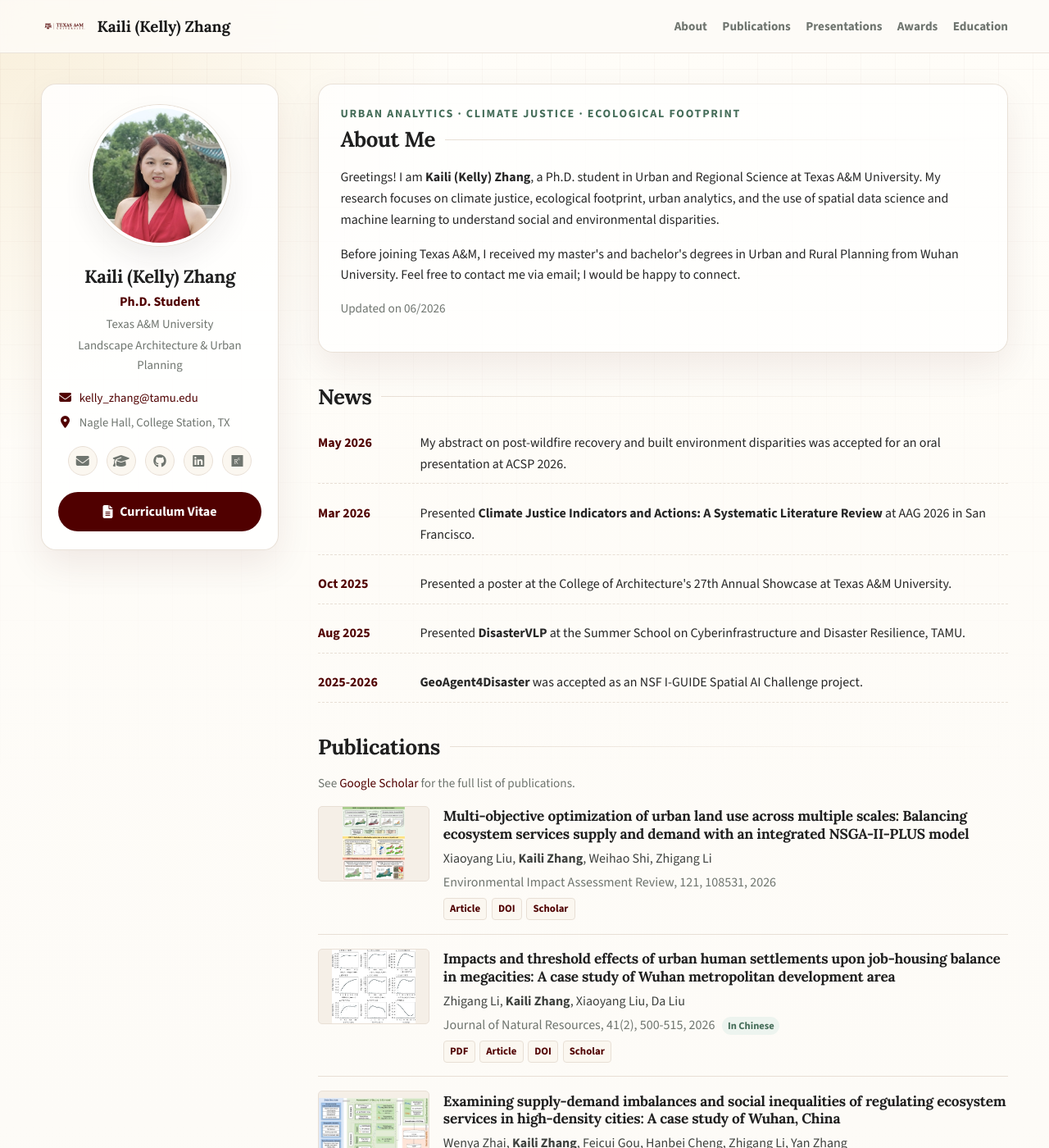
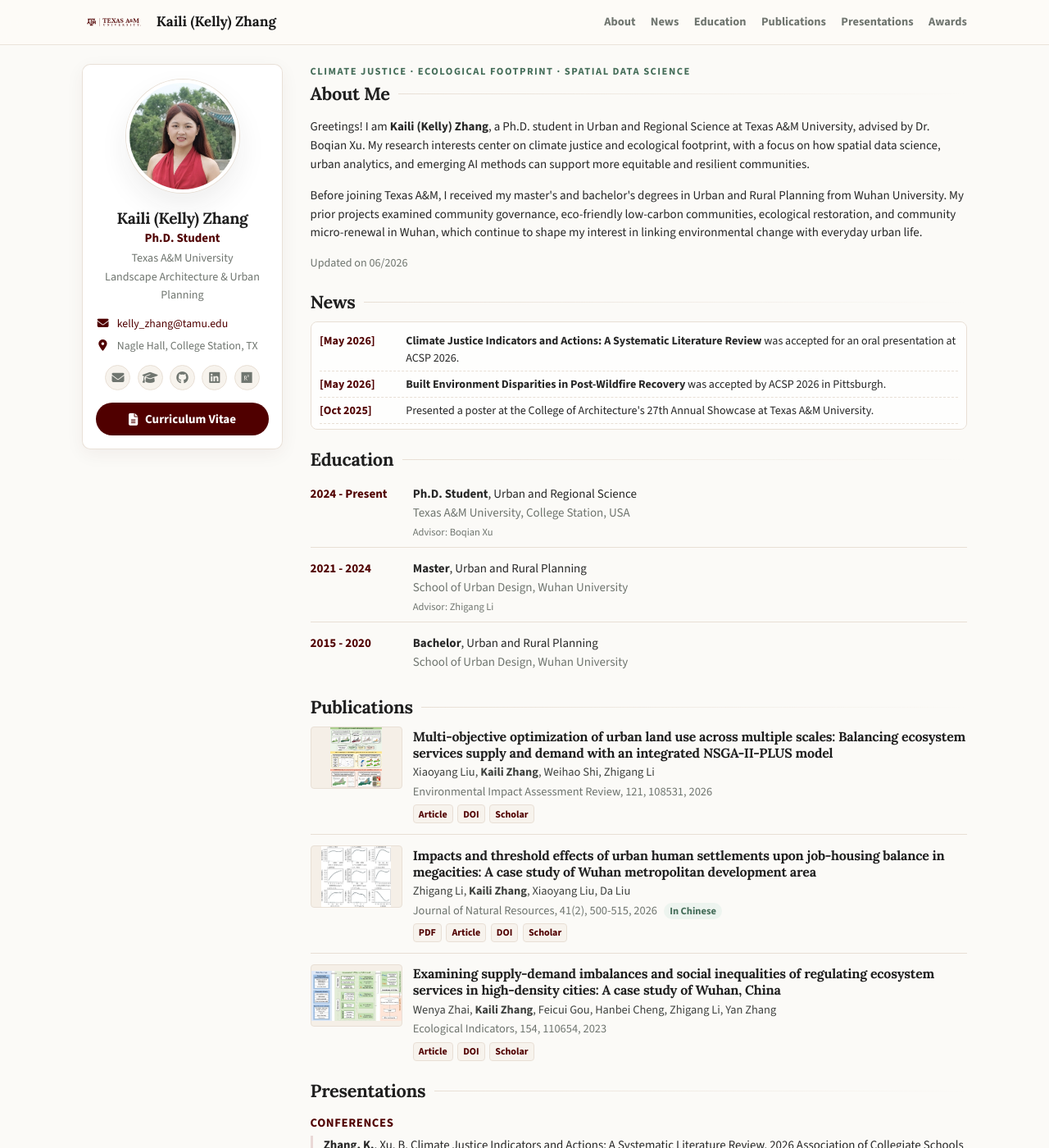
Before and after one commit to kellyzhang8/kellyzhang8.github.io, a Jekyll site: the page index.html, which Jekyll copies as it is, in a window 1280 px wide and 1400 px high. Shown: the whole window at 82% size. Built offline with Jekyll 4.4.1, drawn with Linux system fonts in a browser that asks for light colours; some of the changed text lies outside the part shown.

Commit message:
Compact academic homepage layout

```diff
--- a/_data/talks.yml
+++ b/_data/talks.yml
@@ -1,7 +1,8 @@
 # Presentations
 
 conferences:
-  - "Zhang, K., Gong, W.* Built Environment Disparities in Post-Wildfire Recovery: Evidence from California Using Cross-View Imagery and Large Language Models. 2026 Association of Collegiate Schools of Planning, October 8-10, 2026, Pittsburgh, Pennsylvania, USA (Oral)."
+  - "Zhang, K., Xu, B. Climate Justice Indicators and Actions: A Systematic Literature Review. 2026 Association of Collegiate Schools of Planning, October 8-10, 2026, Pittsburgh, Pennsylvania, USA (Oral)."
+  - "Zhang, K., Gong, W.* Built Environment Disparities in Post-Wildfire Recovery: Evidence from California Using Cross-View Imagery and Large Language Models. 2026 Association of Collegiate Schools of Planning, October 8-10, 2026, Pittsburgh, Pennsylvania, USA (Accepted)."
   - "Zhang, K., Xu, B. Climate Justice Indicators and Actions: A Systematic Literature Review. 2026 Annual Meeting of American Association of Geographers, March 17-21, 2026, San Francisco, California, USA (Oral)."
   - "Zhang, K., Xu, B. Higher Neighborhood Ecological Footprint in villages and towns than cities and suburbs in the United States. 2025 Annual Meeting of American Association of Geographers, March 24-28, 2025, Detroit, Michigan, USA (Oral)."
   - "Zhang, K., Xu, B. Climate Justice Indicators and Actions: A Systematic Literature Review. College of Architecture's 27th Annual Showcase, October 9, 2025, Texas A&M University, College Station, Texas, USA (Poster)."
--- a/assets/css/main.css
+++ b/assets/css/main.css
@@ -1,7 +1,7 @@
 :root {
-  --bg: #fdfbf7;
+  --bg: #fbfaf7;
   --paper: #ffffff;
-  --paper-soft: #fbf7f0;
+  --paper-soft: #f7f3ed;
   --text: #272727;
   --muted: #6f756f;
   --line: #e8dfd5;
@@ -9,9 +9,9 @@
   --accent-dark: #360000;
   --gold: #d6a642;
   --green: #456d59;
-  --shadow: 0 18px 45px rgba(80, 0, 0, 0.08);
-  --radius: 18px;
-  --maxw: 1180px;
+  --shadow: 0 6px 22px rgba(80, 0, 0, 0.055);
+  --radius: 10px;
+  --maxw: 1080px;
   --serif: 'Lora', Georgia, 'Times New Roman', serif;
   --sans: 'Source Sans 3', 'Helvetica Neue', Helvetica, Arial, sans-serif;
 }
@@ -24,27 +24,17 @@ html {
 
 body {
   margin: 0;
-  background:
-    radial-gradient(circle at top left, rgba(214, 166, 66, 0.16), transparent 34rem),
-    linear-gradient(180deg, #fffdf8 0%, var(--bg) 44%, #f8f3ec 100%);
+  background: var(--bg);
   color: var(--text);
   font-family: var(--sans);
-  font-size: 16px;
-  line-height: 1.62;
+  font-size: 15px;
+  line-height: 1.52;
   -webkit-font-smoothing: antialiased;
   -moz-osx-font-smoothing: grayscale;
 }
 
 body::before {
-  content: "";
-  position: fixed;
-  inset: 0;
-  pointer-events: none;
-  background-image:
-    linear-gradient(rgba(80, 0, 0, 0.035) 1px, transparent 1px),
-    linear-gradient(90deg, rgba(80, 0, 0, 0.035) 1px, transparent 1px);
-  background-size: 42px 42px;
-  mask-image: linear-gradient(180deg, rgba(0, 0, 0, 0.75), transparent 72%);
+  content: none;
 }
 
 a {
@@ -65,9 +55,9 @@ h1, h2, h3 {
 h2 {
   display: flex;
   align-items: center;
-  gap: 0.75rem;
-  margin: 2.35rem 0 1rem;
-  font-size: 1.62rem;
+  gap: 0.65rem;
+  margin: 1.45rem 0 0.62rem;
+  font-size: 1.36rem;
 }
 
 h2::after {
@@ -78,8 +68,8 @@ h2::after {
 }
 
 h3 {
-  margin: 0.15rem 0 0.35rem;
-  font-size: 1.08rem;
+  margin: 0.08rem 0 0.22rem;
+  font-size: 1rem;
 }
 
 .container {
@@ -102,18 +92,18 @@ h3 {
   align-items: center;
   justify-content: space-between;
   gap: 1rem;
-  min-height: 64px;
+  min-height: 54px;
 }
 
 .site-brand {
   display: inline-flex;
   align-items: center;
-  gap: 0.65rem;
+  gap: 0.8rem;
   color: #191919;
 }
 
 .brand-logo {
-  width: 58px;
+  width: 78px;
   height: auto;
   border-radius: 0;
   object-fit: contain;
@@ -121,7 +111,7 @@ h3 {
 
 .site-title {
   font-family: var(--serif);
-  font-size: 1.18rem;
+  font-size: 1.06rem;
   font-weight: 700;
 }
 
@@ -134,7 +124,7 @@ h3 {
 
 .site-nav a {
   color: var(--muted);
-  font-size: 0.95rem;
+  font-size: 0.9rem;
   font-weight: 700;
 }
 
@@ -143,28 +133,28 @@ h3 {
 .layout {
   position: relative;
   width: min(var(--maxw), calc(100% - 2rem));
-  margin: 2.3rem auto 0;
+  margin: 1.45rem auto 0;
   display: grid;
-  grid-template-columns: 290px minmax(0, 1fr);
-  gap: 3rem;
+  grid-template-columns: 245px minmax(0, 1fr);
+  gap: 2.1rem;
   align-items: start;
 }
 
 .profile-card {
   position: sticky;
-  top: 88px;
-  padding: 1.6rem 1.25rem 1.35rem;
+  top: 74px;
+  padding: 1.1rem 1rem 1rem;
   text-align: center;
   border: 1px solid rgba(232, 223, 213, 0.92);
   border-radius: var(--radius);
-  background: rgba(255, 255, 255, 0.84);
+  background: rgba(255, 255, 255, 0.9);
   box-shadow: var(--shadow);
 }
 
 .avatar {
-  width: 172px;
-  height: 172px;
-  margin-bottom: 1rem;
+  width: 138px;
+  height: 138px;
+  margin-bottom: 0.75rem;
   border-radius: 50%;
   object-fit: cover;
   border: 4px solid #fff;
@@ -172,8 +162,8 @@ h3 {
 }
 
 .name {
-  margin: 0 0 0.2rem;
-  font-size: 1.38rem;
+  margin: 0 0 0.12rem;
+  font-size: 1.2rem;
 }
 
 .position {
@@ -186,7 +176,7 @@ h3 {
 .dept {
   margin: 0.12rem 0;
   color: var(--muted);
-  font-size: 0.93rem;
+  font-size: 0.88rem;
 }
 
 .contact,
@@ -196,10 +186,10 @@ h3 {
 }
 
 .contact {
-  margin: 1.05rem 0 0.7rem;
+  margin: 0.88rem 0 0.55rem;
   text-align: left;
   color: var(--muted);
-  font-size: 0.92rem;
+  font-size: 0.86rem;
 }
 
 .contact li {
@@ -219,16 +209,16 @@ h3 {
   display: flex;
   justify-content: center;
   flex-wrap: wrap;
-  gap: 0.7rem;
-  margin: 1.05rem 0 1.2rem;
+  gap: 0.52rem;
+  margin: 0.82rem 0 0.9rem;
 }
 
 .socials a {
   display: inline-flex;
   align-items: center;
   justify-content: center;
-  width: 36px;
-  height: 36px;
+  width: 31px;
+  height: 31px;
   border: 1px solid var(--line);
   border-radius: 999px;
   background: var(--paper-soft);
@@ -247,7 +237,7 @@ h3 {
   align-items: center;
   gap: 0.55rem;
   width: 100%;
-  padding: 0.7rem 1rem;
+  padding: 0.56rem 0.9rem;
   border-radius: 999px;
   background: var(--accent);
   color: #fff;
@@ -261,19 +251,19 @@ h3 {
 
 .content {
   min-width: 0;
-  padding-bottom: 4rem;
+  padding-bottom: 3rem;
 }
 
 .content section {
-  margin-bottom: 2.35rem;
+  margin-bottom: 1.45rem;
 }
 
 .intro-section {
-  padding: 1.55rem 1.65rem;
-  border: 1px solid rgba(232, 223, 213, 0.92);
-  border-radius: var(--radius);
-  background: rgba(255, 255, 255, 0.72);
-  box-shadow: var(--shadow);
+  padding: 0;
+  border: 0;
+  border-radius: 0;
+  background: transparent;
+  box-shadow: none;
 }
 
 .intro-section h2 { margin-top: 0.25rem; }
@@ -281,7 +271,7 @@ h3 {
 .eyebrow {
   margin: 0;
   color: var(--green);
-  font-size: 0.88rem;
+  font-size: 0.78rem;
   font-weight: 900;
   letter-spacing: 0.12em;
   text-transform: uppercase;
@@ -290,7 +280,7 @@ h3 {
 .updated,
 .section-note {
   color: var(--muted);
-  font-size: 0.95rem;
+  font-size: 0.88rem;
 }
 
 .news-list,
@@ -310,35 +300,46 @@ h3 {
 }
 
 .news-list {
-  display: grid;
-  gap: 0.72rem;
+  max-height: 132px;
+  overflow-y: auto;
+  padding: 0.45rem 0.65rem;
+  border: 1px solid var(--line);
+  border-radius: 8px;
+  background: rgba(255, 255, 255, 0.7);
+  font-size: 0.88rem;
+  scrollbar-width: thin;
 }
 
 .news-list li {
   display: grid;
-  grid-template-columns: 110px minmax(0, 1fr);
-  gap: 0.9rem;
-  padding: 0.68rem 0;
+  grid-template-columns: 96px minmax(0, 1fr);
+  gap: 0.58rem;
+  padding: 0.3rem 0;
   border-bottom: 1px dashed var(--line);
+}
+
+.news-list li:last-child {
+  border-bottom: 0;
 }
 
 .news-date {
   color: var(--accent);
   font-weight: 900;
+  white-space: nowrap;
 }
 
 .publication-list {
   display: grid;
-  gap: 1.05rem;
+  gap: 0.82rem;
   list-style: none;
 }
 
 .publication-item {
   display: grid;
-  grid-template-columns: 136px minmax(0, 1fr);
-  gap: 1.05rem;
+  grid-template-columns: 112px minmax(0, 1fr);
+  gap: 0.82rem;
   align-items: start;
-  padding: 0 0 1.05rem;
+  padding: 0 0 0.82rem;
   border-bottom: 1px solid var(--line);
 }
 
@@ -350,10 +351,10 @@ h3 {
 .pub-figure {
   display: block;
   overflow: hidden;
-  width: 136px;
-  height: 92px;
+  width: 112px;
+  height: 76px;
   border: 1px solid var(--line);
-  border-radius: 5px;
+  border-radius: 4px;
   background: #f5efe7;
 }
 
@@ -391,7 +392,8 @@ h3 {
 
 .authors,
 .venue {
-  margin: 0.18rem 0;
+  margin: 0.1rem 0;
+  font-size: 0.9rem;
 }
 
 .authors { color: #3f423f; }
@@ -412,18 +414,18 @@ h3 {
   display: flex;
   flex-wrap: wrap;
   gap: 0.34rem;
-  margin: 0.42rem 0 0;
+  margin: 0.3rem 0 0;
 }
 
 .pub-links a {
   display: inline-flex;
   align-items: center;
-  padding: 0.12rem 0.45rem;
+  padding: 0.08rem 0.38rem;
   border: 1px solid var(--line);
   border-radius: 4px;
   background: var(--paper-soft);
   color: var(--accent);
-  font-size: 0.8rem;
+  font-size: 0.75rem;
   font-weight: 900;
 }
 
@@ -434,10 +436,10 @@ h3 {
 }
 
 .subsection-title {
-  margin: 1.25rem 0 0.55rem;
+  margin: 1rem 0 0.42rem;
   color: var(--accent);
   font-family: var(--sans);
-  font-size: 1.08rem;
+  font-size: 0.92rem;
   font-weight: 900;
   letter-spacing: 0.04em;
   text-transform: uppercase;
@@ -445,23 +447,25 @@ h3 {
 
 .cv-list {
   display: grid;
-  gap: 0.78rem;
+  gap: 0.58rem;
+  font-size: 0.93rem;
 }
 
 .cv-list li {
-  padding-left: 1.05rem;
-  border-left: 4px solid #ead8d6;
+  padding-left: 0.82rem;
+  border-left: 3px solid #ead8d6;
 }
 
 .award-list {
   display: grid;
-  gap: 0.58rem;
+  gap: 0.38rem;
+  font-size: 0.92rem;
 }
 
 .award-list li {
   display: grid;
-  grid-template-columns: 104px minmax(0, 1fr);
-  gap: 0.7rem;
+  grid-template-columns: 88px minmax(0, 1fr);
+  gap: 0.52rem;
   align-items: baseline;
 }
 
@@ -472,17 +476,20 @@ h3 {
 
 .timeline {
   display: grid;
-  gap: 0.9rem;
+  gap: 0.45rem;
 }
 
 .timeline li {
   display: grid;
-  grid-template-columns: 132px minmax(0, 1fr);
-  gap: 1rem;
-  padding: 0.95rem 1rem;
-  border: 1px solid rgba(232, 223, 213, 0.95);
-  border-radius: 14px;
-  background: rgba(255, 255, 255, 0.72);
+  grid-template-columns: 112px minmax(0, 1fr);
+  gap: 0.82rem;
+  padding: 0.45rem 0;
+  border-bottom: 1px solid var(--line);
+  background: transparent;
+}
+
+.timeline li:last-child {
+  border-bottom: 0;
 }
 
 .tl-date {
--- a/index.html
+++ b/index.html
@@ -23,10 +23,11 @@
       </a>
       <nav class="site-nav" aria-label="Main navigation">
         <a href="#about">About</a>
+        <a href="#news">News</a>
+        <a href="#education">Education</a>
         <a href="#publications">Publications</a>
         <a href="#presentations">Presentations</a>
         <a href="#awards">Awards</a>
-        <a href="#education">Education</a>
       </nav>
     </div>
   </header>
@@ -54,27 +55,35 @@
 
     <main class="content">
       <section id="about" class="intro-section">
-        <p class="eyebrow">Urban Analytics · Climate Justice · Ecological Footprint</p>
+        <p class="eyebrow">Climate Justice · Ecological Footprint · Spatial Data Science</p>
         <h2>About Me</h2>
-        <p>Greetings! I am <strong>Kaili (Kelly) Zhang</strong>, a Ph.D. student in Urban and Regional Science at Texas A&amp;M University. My research focuses on climate justice, ecological footprint, urban analytics, and the use of spatial data science and machine learning to understand social and environmental disparities.</p>
-        <p>Before joining Texas A&amp;M, I received my master's and bachelor's degrees in Urban and Rural Planning from Wuhan University. Feel free to contact me via email; I would be happy to connect.</p>
+        <p>Greetings! I am <strong>Kaili (Kelly) Zhang</strong>, a Ph.D. student in Urban and Regional Science at Texas A&amp;M University, advised by Dr. Boqian Xu. My research interests center on climate justice and ecological footprint, with a focus on how spatial data science, urban analytics, and emerging AI methods can support more equitable and resilient communities.</p>
+        <p>Before joining Texas A&amp;M, I received my master's and bachelor's degrees in Urban and Rural Planning from Wuhan University. My prior projects examined community governance, eco-friendly low-carbon communities, ecological restoration, and community micro-renewal in Wuhan, which continue to shape my interest in linking environmental change with everyday urban life.</p>
         <p class="updated">Updated on 06/2026</p>
       </section>
 
       <section id="news">
         <h2>News</h2>
         <ul class="news-list">
-          <li><span class="news-date">May 2026</span><span class="news-body">My abstract on post-wildfire recovery and built environment disparities was accepted for an oral presentation at ACSP 2026.</span></li>
-          <li><span class="news-date">Mar 2026</span><span class="news-body">Presented <strong>Climate Justice Indicators and Actions: A Systematic Literature Review</strong> at AAG 2026 in San Francisco.</span></li>
-          <li><span class="news-date">Oct 2025</span><span class="news-body">Presented a poster at the College of Architecture's 27th Annual Showcase at Texas A&amp;M University.</span></li>
-          <li><span class="news-date">Aug 2025</span><span class="news-body">Presented <strong>DisasterVLP</strong> at the Summer School on Cyberinfrastructure and Disaster Resilience, TAMU.</span></li>
-          <li><span class="news-date">2025-2026</span><span class="news-body"><strong>GeoAgent4Disaster</strong> was accepted as an NSF I-GUIDE Spatial AI Challenge project.</span></li>
+          <li><span class="news-date">[May 2026]</span><span class="news-body"><strong>Climate Justice Indicators and Actions: A Systematic Literature Review</strong> was accepted for an oral presentation at ACSP 2026.</span></li>
+          <li><span class="news-date">[May 2026]</span><span class="news-body"><strong>Built Environment Disparities in Post-Wildfire Recovery</strong> was accepted by ACSP 2026 in Pittsburgh.</span></li>
+          <li><span class="news-date">[Oct 2025]</span><span class="news-body">Presented a poster at the College of Architecture's 27th Annual Showcase at Texas A&amp;M University.</span></li>
+          <li><span class="news-date">[Aug 2025]</span><span class="news-body">Presented <strong>DisasterVLP</strong> at the Summer School on Cyberinfrastructure and Disaster Resilience, TAMU.</span></li>
+          <li><span class="news-date">[2025-2026]</span><span class="news-body"><strong>GeoAgent4Disaster</strong> was accepted as an NSF I-GUIDE Spatial AI Challenge project.</span></li>
+        </ul>
+      </section>
+
+      <section id="education">
+        <h2>Education</h2>
+        <ul class="timeline">
+          <li><div class="tl-date">2024 - Present</div><div class="tl-body"><strong>Ph.D. Student</strong>, Urban and Regional Science<br><span>Texas A&amp;M University, College Station, USA</span><br><small>Advisor: Boqian Xu</small></div></li>
+          <li><div class="tl-date">2021 - 2024</div><div class="tl-body"><strong>Master</strong>, Urban and Rural Planning<br><span>School of Urban Design, Wuhan University</span><br><small>Advisor: Zhigang Li</small></div></li>
+          <li><div class="tl-date">2015 - 2020</div><div class="tl-body"><strong>Bachelor</strong>, Urban and Rural Planning<br><span>School of Urban Design, Wuhan University</span></div></li>
         </ul>
       </section>
 
       <section id="publications">
         <h2>Publications</h2>
-        <p class="section-note">See <a href="https://scholar.google.com/citations?user=Z9rfcV0AAAAJ&amp;hl=en" target="_blank" rel="noopener">Google Scholar</a> for the full list of publications.</p>
         <ol class="publication-list">
           <li class="publication-item">
             <a class="pub-figure" href="https://www.sciencedirect.com/science/article/pii/S0195925526002052" target="_blank" rel="noopener" aria-label="Open EIAR article">
@@ -118,7 +127,8 @@
         <h2>Presentations</h2>
         <h3 class="subsection-title">Conferences</h3>
         <ul class="cv-list">
-          <li><strong>Zhang, K.</strong>, Gong, W.* Built Environment Disparities in Post-Wildfire Recovery: Evidence from California Using Cross-View Imagery and Large Language Models. 2026 Association of Collegiate Schools of Planning, October 8-10, 2026, Pittsburgh, Pennsylvania, USA (Oral).</li>
+          <li><strong>Zhang, K.</strong>, Xu, B. Climate Justice Indicators and Actions: A Systematic Literature Review. 2026 Association of Collegiate Schools of Planning, October 8-10, 2026, Pittsburgh, Pennsylvania, USA (Oral).</li>
+          <li><strong>Zhang, K.</strong>, Gong, W.* Built Environment Disparities in Post-Wildfire Recovery: Evidence from California Using Cross-View Imagery and Large Language Models. 2026 Association of Collegiate Schools of Planning, October 8-10, 2026, Pittsburgh, Pennsylvania, USA (Accepted).</li>
           <li><strong>Zhang, K.</strong>, Xu, B. Climate Justice Indicators and Actions: A Systematic Literature Review. 2026 Annual Meeting of American Association of Geographers, March 17-21, 2026, San Francisco, California, USA (Oral).</li>
           <li><strong>Zhang, K.</strong>, Xu, B. Higher Neighborhood Ecological Footprint in villages and towns than cities and suburbs in the United States. 2025 Annual Meeting of American Association of Geographers, March 24-28, 2025, Detroit, Michigan, USA (Oral).</li>
           <li><strong>Zhang, K.</strong>, Xu, B. Climate Justice Indicators and Actions: A Systematic Literature Review. College of Architecture's 27th Annual Showcase, October 9, 2025, Texas A&amp;M University, College Station, Texas, USA (Poster).</li>
@@ -132,7 +142,6 @@
 
       <section id="awards">
         <h2>Awards &amp; Honors</h2>
-        <p class="section-note">See my CV for the full list of awards and honors.</p>
         <ul class="award-list">
           <li><span>[2026]</span> Travel Grant, LAUP Department, TAMU, $600.</li>
           <li><span>[2025-2026]</span> NSF I-GUIDE Spatial AI Challenge - GeoAgent4Disaster (Accepted Project).</li>
@@ -148,14 +157,6 @@
         </ul>
       </section>
 
-      <section id="education">
-        <h2>Education</h2>
-        <ul class="timeline">
-          <li><div class="tl-date">2024 - Present</div><div class="tl-body"><strong>Ph.D. Student</strong>, Urban and Regional Science<br><span>Texas A&amp;M University, College Station, USA</span></div></li>
-          <li><div class="tl-date">2021 - 2024</div><div class="tl-body"><strong>Master</strong>, Urban and Rural Planning<br><span>School of Urban Design, Wuhan University</span><br><small>Advisor: Zhigang Li</small></div></li>
-          <li><div class="tl-date">2015 - 2020</div><div class="tl-body"><strong>Bachelor</strong>, Urban and Rural Planning<br><span>School of Urban Design, Wuhan University</span></div></li>
-        </ul>
-      </section>
     </main>
   </div>
 
```
Also changed, not shown: other parts of index.html (+1 -1 lines), _data/news.yml (+7 -7 lines), assets/img/tamu-favicon.svg.
